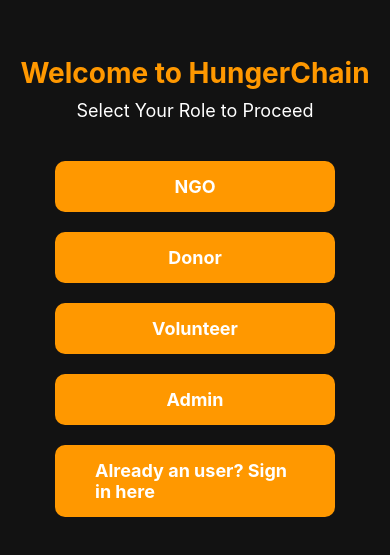
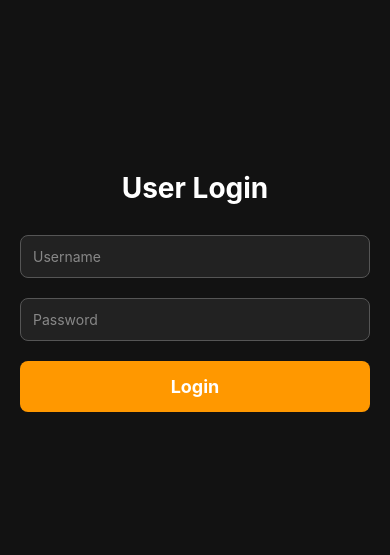
Before and after one commit to MAHIMA303/HUNGERCHAIN, a React Native app: screen /SignInScreen in a window 390 px wide. Shown: the part 131-686 px from the top of the page. Built offline with nearby package versions, Linux system fonts and the light colour scheme.

Commit message:
SignInScreen

```diff
--- a/src/navigation/StackNavigator.js
+++ b/src/navigation/StackNavigator.js
@@ -12,6 +12,7 @@ import VolunteerHomeScreen from "../screens/VolunteerHomeScreen";
 import NgoHomeScreen from "../screens/NgoHomeScreen";
 import DonorHomeScreen from "../screens/DonorHomeScreen";
 import DonorDonationScreen from "../screens/DonorDonationScreen";
+import SignInScreen from "../screens/SignInScreen";
 
 const Stack = createStackNavigator();
 
@@ -24,6 +25,8 @@ const StackNavigator = () => {
         <Stack.Screen name="NgoScreen" component={NgoScreen} />
         <Stack.Screen name="VolunteerScreen" component={VolunteerScreen} />
         <Stack.Screen name="AdminScreen" component={AdminScreen} />
+        <Stack.Screen name="SignInScreen" component={SignInScreen} />
+        <Stack.Screen name="HomeScreen" component={LoginScreen} />
         <Stack.Screen name="AdminHomeScreen" component={AdminHomeScreen} />
         <Stack.Screen name="VolunteerHomeScreen" component={VolunteerHomeScreen} />
         <Stack.Screen name="NgoHomeScreen" component={NgoHomeScreen} />
--- a/src/screens/LoginScreen.jsx
+++ b/src/screens/LoginScreen.jsx
@@ -25,7 +25,7 @@ const LoginScreen = ({ navigation }) => {
         <Text style={styles.buttonText}>Admin</Text>
       </TouchableOpacity>
 
-      <TouchableOpacity style={styles.button} onPress={() => navigation.navigate("NgoScreen")}>
+      <TouchableOpacity style={styles.button} onPress={() => navigation.navigate("SignInScreen")}>
         <Text style={styles.buttonText}>Already an user? Sign in here</Text>
       </TouchableOpacity>
     </View>
--- /dev/null
+++ b/src/screens/SignInScreen.jsx
@@ -0,0 +1,93 @@
+import React, { useState } from "react";
+import {
+  View, Text, TextInput, TouchableOpacity, StyleSheet, Alert
+} from "react-native";
+
+const SignInScreen = ({ navigation }) => {
+  const [username, setUsername] = useState("");
+  const [password, setPassword] = useState("");
+
+  const handleLogin = () => {
+    if (username === "donor@gmail.com" && password === "123") {
+      navigation.navigate("DonorHomeScreen"); // Navigate directly
+    }
+    else  if (username === "volunteer@gmail.com" && password === "123") {
+        navigation.navigate("VolunteerHomeScreen"); // Navigate directly
+      }
+      else  if (username === "ngo@gmail.com" && password === "123") {
+        navigation.navigate("NgoHomeScreen"); // Navigate directly
+      }
+     else {
+      Alert.alert("Login Failed", "Invalid username or password.");
+    }
+  };
+
+
+  return (
+    <View style={styles.container}>
+      <Text style={styles.title}>User Login</Text>
+
+      <TextInput
+        style={styles.input}
+        placeholder="Username"
+        placeholderTextColor="#888"
+        value={username}
+        onChangeText={setUsername}
+      />
+
+      <TextInput
+        style={styles.input}
+        placeholder="Password"
+        placeholderTextColor="#888"
+        value={password}
+        onChangeText={setPassword}
+        secureTextEntry
+      />
+
+      <TouchableOpacity style={styles.button} onPress={handleLogin}>
+        <Text style={styles.buttonText}>Login</Text>
+      </TouchableOpacity>
+    </View>
+  );
+};
+
+const styles = StyleSheet.create({
+  container: {
+    flex: 1,
+    justifyContent: "center",
+    alignItems: "center",
+    backgroundColor: "#121212",
+    padding: 20,
+  },
+  title: {
+    fontSize: 28,
+    fontWeight: "bold",
+    color: "#fff",
+    marginBottom: 20,
+  },
+  input: {
+    width: "100%",
+    padding: 12,
+    marginVertical: 10,
+    borderWidth: 1,
+    borderColor: "#555",
+    borderRadius: 8,
+    backgroundColor: "#222",
+    color: "#fff",
+  },
+  button: {
+    backgroundColor: "#ff9800",
+    padding: 15,
+    borderRadius: 8,
+    width: "100%",
+    alignItems: "center",
+    marginTop: 10,
+  },
+  buttonText: {
+    color: "#fff",
+    fontSize: 18,
+    fontWeight: "bold",
+  },
+});
+
+export default SignInScreen;
```
